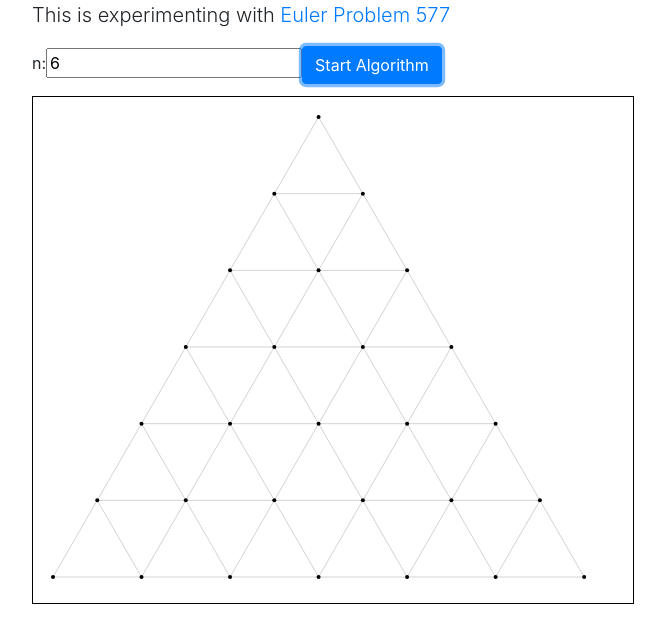
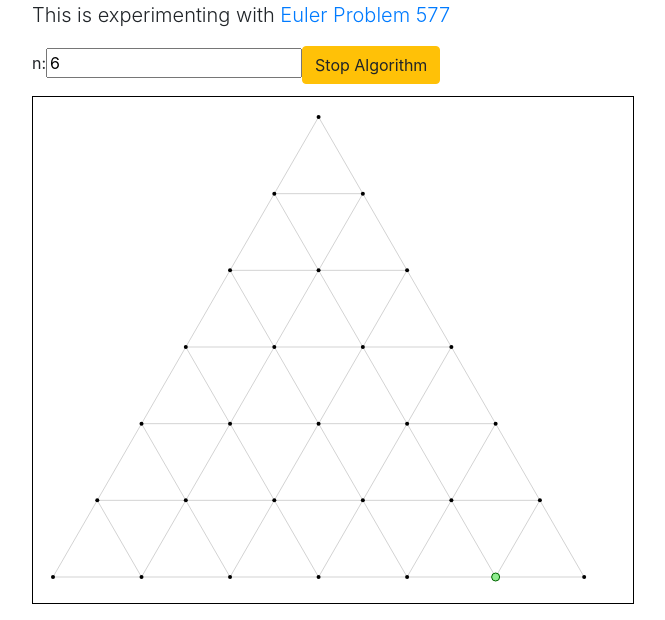
Before and after one commit to AndrewShepherd/Euler577, an Angular app in the folder Euler577/: page / in a window 1280 px wide. Both pictures are taken after a click on the button "Start Algorithm". Shown: the top 620 px of the page, without its empty margins (53-718 px from the left). Built offline with nearby package versions, Linux system fonts and the light colour scheme.

Commit message:
First shot at the algorithm

```diff
--- /dev/null
+++ b/Euler577/src/app/algorithm.ts
@@ -0,0 +1,39 @@
+import { Workspace, Point } from "./workspace";
+import { Observable, Subscription } from "rxjs/Rx";
+
+
+export class Algorithm {
+    public workspace: Workspace;
+
+
+    private timerSubscription:Subscription;
+    private points: Point[];
+
+    private timerStep: number = 0;
+    private nextStep(stepNumber: number) {
+        this.timerStep = stepNumber;
+    }
+
+    public get markers() : Point[] {
+        if(this.points && this.points.length) {
+            return [ this.points[this.timerStep % this.points.length] ];
+        } else {
+            return [];
+        }
+    }
+
+    public get isRunning() {
+        return !!this.timerSubscription;
+    }
+
+    public async start() {
+        const timer = Observable.timer(0, 500);
+        this.points = this.workspace.virtualPoints;
+        this.timerSubscription = timer.subscribe(t => this.nextStep(t));
+    }
+
+    public stop() : void {
+        this.timerSubscription.unsubscribe();
+        this.timerSubscription = null;
+    }
+}
--- a/Euler577/src/app/app.component.html
+++ b/Euler577/src/app/app.component.html
@@ -5,8 +5,9 @@
 <div class="form" style="margin-bottom:12px">
     <label for="n">n:</label>
     <input id="n" type="number" [(ngModel)]="n" placeholder="n" />
-    <button class="btn btn-primary">Start Algorithm</button>
+    <button class="btn btn-primary" *ngIf="!algorithm.isRunning" (click)="algorithm.start()" >Start Algorithm</button>
+    <button class="btn btn-warning" *ngIf="algorithm.isRunning" (click)="algorithm.stop()" >Stop Algorithm</button>
 </div>
 
-<app-workspace-view [workspace]="workspace"></app-workspace-view>
+<app-workspace-view [workspace]="workspace" [algorithm]="algorithm"></app-workspace-view>
 </div>
--- a/Euler577/src/app/app.component.ts
+++ b/Euler577/src/app/app.component.ts
@@ -1,6 +1,6 @@
 import { Component } from '@angular/core';
 import { Workspace } from './workspace';
-
+import { Algorithm } from "./algorithm";
 
 @Component({
   selector: 'app-root',
@@ -11,9 +11,12 @@ export class AppComponent {
   title = 'Euler577';
 
   workspace = new Workspace();
+  algorithm : Algorithm;
 
   constructor() {
     this.workspace.n = 6;
+    this.algorithm = new Algorithm();
+    this.algorithm.workspace = this.workspace;
   }
 
   get n() : number {
--- a/Euler577/src/app/workspace-view/workspace-view.component.html
+++ b/Euler577/src/app/workspace-view/workspace-view.component.html
@@ -6,5 +6,6 @@
   <svg [attr.width]="displayWidth" [attr.height]="displayHeight">
       <line *ngFor="let l of lines" [attr.x1]="l.p1.x" [attr.y1]="l.p1.y" [attr.x2]="l.p2.x" [attr.y2]="l.p2.y" stroke="lightgray" stroke-width="1" />
       <circle *ngFor="let p of points" [attr.cx]="p.x" [attr.cy]="p.y" r="2" stroke="black" stroke-width="0" fill="black" />
+      <circle *ngFor="let m of markers" [attr.cx]="m.x" [attr.cy]="m.y" r="4" stroke="darkgreen" stroke-width="1" fill="lightgreen" />
   </svg>
 </div>
--- a/Euler577/src/app/workspace-view/workspace-view.component.ts
+++ b/Euler577/src/app/workspace-view/workspace-view.component.ts
@@ -1,5 +1,6 @@
 import { Component, OnInit, ViewEncapsulation, Input } from '@angular/core';
 import { Point, Line, Workspace } from '../workspace';
+import { Algorithm } from '../algorithm';
 
 
 
@@ -16,6 +17,9 @@ export class WorkspaceViewComponent implements OnInit {
   //private readonly workspace:Workspace = new Workspace;
   @Input()
   public workspace:Workspace;
+
+  @Input()
+  public algorithm:Algorithm;
 
   ngOnInit() {
   }
@@ -61,11 +65,24 @@ export class WorkspaceViewComponent implements OnInit {
 
   get lines() : Line[] {
     const t = this.tranform;
-    const result = this.workspace.virtualLines.map(l => <Line>{
-      p1: t(l.p1),
-      p2: t(l.p2)
-    });
-    console.log("workspaceViewComponent.get lines invoked");
-    return result;
+    const linesArray:Line[] = [];
+    console.log("invoking workspaceViewComponent.get lines");
+    const iter = this.workspace.virtualLines;
+    for(let iterResult = iter.next();
+        !iterResult.done;
+        iterResult = iter.next()) {
+          linesArray.push(<Line> {
+            p1: t(iterResult.value.p1),
+            p2: t(iterResult.value.p2)
+          });
+        }
+    return linesArray;
+  }
+
+  get markers() : Point[] {
+    const t = this.tranform;
+    const p = this.algorithm.markers;
+    console.log(`workspaceViewComponent.get markers invoked, length = ${p.length}`);
+    return p.map(t);
   }
 }
--- a/Euler577/src/app/workspace.ts
+++ b/Euler577/src/app/workspace.ts
@@ -19,21 +19,72 @@ export interface Line {
 }
 
 
+export class WorkspaceRow {
+  y: number;
+  xStart: number;
+  length: number;
+
+  private *generatePoints() : IterableIterator<Point> {
+    const last = this.lastPoint;
+    for(let p = this.firstPoint; p.x <= last.x; p = { x: p.x + 1, y: p.y }) {
+      yield p;
+    }
+  }
+
+  private * generatePointsReverse() : IterableIterator<Point> {
+    const first = this.firstPoint;
+    for(let p = this.lastPoint; p.x >= first.x; p = {x: p.x-1, y:p.y }) {
+      yield p;
+    }
+  }
+
+  public get firstPoint() : Point {
+    return {
+      x: this.xStart,
+      y: this.y
+    };
+  }
+
+  public get lastPoint() : Point {
+    return {
+      x:this.xStart + this.length-1,
+      y: this.y
+    }
+  }
+
+  public get points() : IterableIterator<Point> {
+    return this.generatePoints();
+  }
+
+  public get pointsReverse() : IterableIterator<Point> {
+    return this.generatePointsReverse();
+  }
+}
+
 export class Workspace {
     n: number;
 
-    private *getVirtualRows() : IterableIterator<Point[]> {
+    private generateRow(index:number) : WorkspaceRow {
+        const row = new WorkspaceRow();
+        row.y = index * Math.sqrt(3)/2;
+        row.xStart = index/2;
+        row.length = this.n-index + 1;
+        return row;
+    }
+
+    private *getVirtualRows() : IterableIterator<WorkspaceRow> {
       for(let r = 0; r <= this.n; ++r) {
-        const p:Point[] = [];
-        for(let c = 0; c <= this.n-r; ++c) {
-          p.push({
-            x: c + r/2,
-            y: r * Math.sqrt(3)/2
-          });
-        }
-        yield p;
+        yield this.generateRow(r)
       }
     }
+
+    private * getVirtualRowsReverse() : IterableIterator<WorkspaceRow> {
+      for(let r = this.n; r >= 0; --r) {
+        yield this.generateRow(r);
+      }
+    }
+
+
 
   private static *getAdjacentPairs<T>(iterator: IterableIterator<T>) : IterableIterator<T[]> {
     let iteratorResult = iterator.next();
@@ -59,38 +110,84 @@ export class Workspace {
       }
     }
 
+  private *generateHorizonalGridLines() : IterableIterator<Line> {
+    const iterable = this.getVirtualRows();
+    for(let iterResult = iterable.next(); !iterResult.done; iterResult = iterable.next()) {
+      yield {
+        p1: iterResult.value.firstPoint,
+        p2: iterResult.value.lastPoint
+      };
+    }
+  }
+
+  private *generateForwardGridLines(): IterableIterator<Line> {
+      let iterRow = this.getVirtualRows();
+      let iterRowValue = iterRow.next();
+      let bottomRow = iterRowValue.value;
+
+      const iterRowReverse = this.getVirtualRowsReverse();
+      const iterPoint = bottomRow.points;
+      for(let i = 0,
+            iPv = iterPoint.next(),
+            iterRrv = iterRowReverse.next();
+          i < bottomRow.length-1;
+          ++i,
+            iPv = iterPoint.next(),
+            iterRrv = iterRowReverse.next()) {
+        yield {
+          p1: iPv.value,
+          p2: iterRrv.value.lastPoint
+        };
+      }
+  }
+
+  private *generateBackwardGridLines() {
+    console.log("generateBackwardGridLines");
+    let iterRow = this.getVirtualRows();
+    const bottomRow = iterRow.next().value;
+    const bottomRowIter = bottomRow.pointsReverse;
+    iterRow = this.getVirtualRowsReverse();
+    for(let i = 0,
+        ipv = bottomRowIter.next(),
+        rv = iterRow.next();
+        i < bottomRow.length-1 && !ipv.done && !rv.done;
+        ++i, ipv = bottomRowIter.next(), rv = iterRow.next()
+      ) {
+        const line = {
+          p1: ipv.value,
+          p2: rv.value.firstPoint
+        };
+        console.log(`generateBackwardGridLines: p1=(${line.p1.x},${line.p1.y}), p2=(${line.p2.x}, ${line.p2.y})`);
+        yield line;
+      }
+  }
+
+  private static* concat<T>(...iters: IterableIterator<T>[]) : IterableIterator<T> {
+    console.log('Workspace.concat. typeof(iters)=' + typeof(iters));
+
+    for(let i = 0; i < iters.length; ++i) {
+      const iter = iters[i];
+      for(let iterResult = iter.next(); !iterResult.done; iterResult = iter.next()) {
+        yield iterResult.value;
+      }
+    }
+  }
+
+
+
+  private generateGridLines() : IterableIterator<Line> {
+    const iterOne = this.generateForwardGridLines();
+    const iterThree = this.generateBackwardGridLines();
+    const iterTwo = this.generateHorizonalGridLines();
+    console.log("Invoking Workspace.concat");
+    return Workspace.concat(iterOne, iterTwo, iterThree);
+  }
+
   public get virtualLines() {
-      const result:Line[] = [];
-      Workspace.each(this.getVirtualRows(), (row) => {
-        if(row.length > 0) {
-          result.push({
-            p1: row[0],
-            p2: row[row.length-1]
-          });
-        }
-      });
-      const rowPairsIterator = Workspace.getAdjacentPairs(this.getVirtualRows());
-      var iteratorResult = rowPairsIterator.next();
-      while(!iteratorResult.done) {
-        const [r1, r2] = iteratorResult.value;
-        for(let i = 0; i < r1.length; ++i) {
-          if(r1.length > i && r2.length > i) {
-            result.push({
-              p1: r2[i],
-              p2: r1[i]
-            });
-          }
-          if(i > 0) {
-            result.push({
-              p1: r2[i-1],
-              p2: r1[i]
-            });
-          }
-        }
-        iteratorResult = rowPairsIterator.next();
-      }
-      return result;
-    }
+    console.log("Invoking this.generateGridLines()");
+
+      return this.generateGridLines();
+  }
 
 
     public get virtualPoints() : Point[] {
@@ -98,7 +195,12 @@ export class Workspace {
         let rows = this.getVirtualRows();
         let iteratorResult = rows.next();
         while(!iteratorResult.done) {
-            p = p.concat(iteratorResult.value);
+            const rowPoints = iteratorResult.value.points;
+            let ip = rowPoints.next();
+            while(!ip.done) {
+              p.push(ip.value);
+              ip = rowPoints.next();
+            }
             iteratorResult = rows.next();
         }
         return p;
--- a/Euler577/tsconfig.json
+++ b/Euler577/tsconfig.json
@@ -7,7 +7,7 @@
     "moduleResolution": "node",
     "emitDecoratorMetadata": true,
     "experimentalDecorators": true,
-    "target": "es5",
+    "target": "es6",
     "typeRoots": [
       "node_modules/@types"
     ],
```
